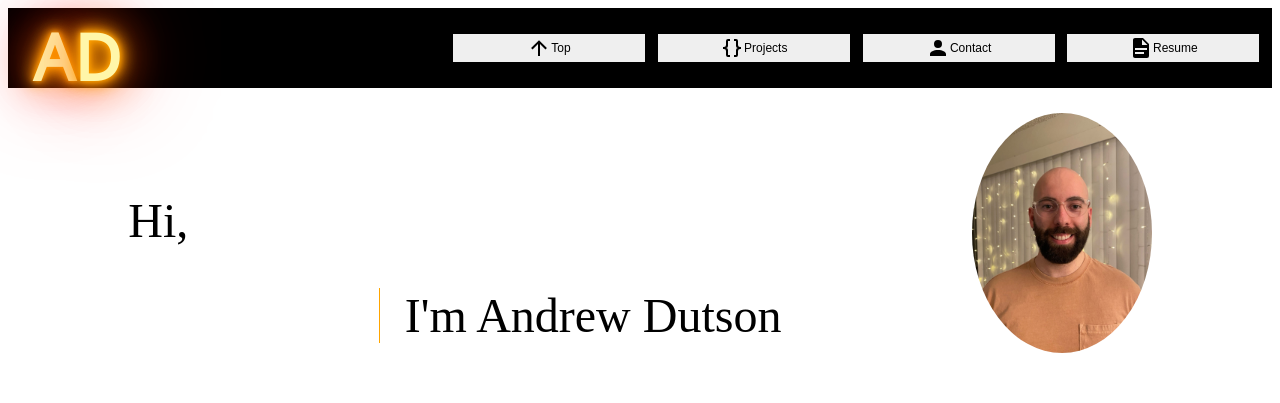
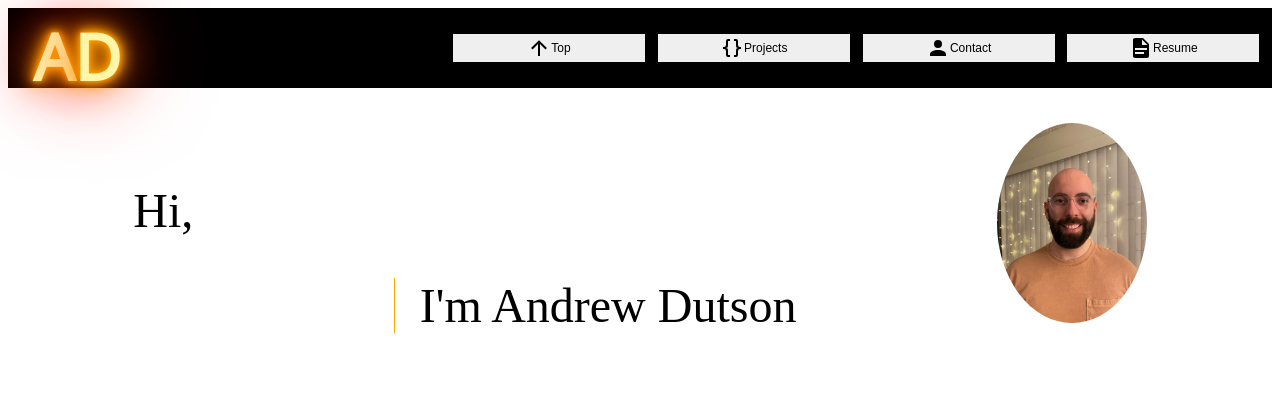
Before and after one commit to DutsAndrew/personal-portfolio, a React (Create React App) app: page / in a window 1280 px wide. Shown: the top 403 px of the page. Built offline with nearby package versions, Linux system fonts and the light colour scheme; the HTML template or start-up script is replaced by a standard one; a web font is replaced by a local one.

Commit message:
updated packages, fixed profile styling, removing uncessary import

```diff
--- a/src/components/Socials.tsx
+++ b/src/components/Socials.tsx
@@ -1,7 +1,6 @@
 import React from "react";
 import linkedinSVG from '../assets/linkedin.svg';
 import githubSVG from '../assets/github.svg';
-import emailSVG from '../assets/email-fast.svg';
 
 const Socials = () => {
 
--- a/src/styles/App.css
+++ b/src/styles/App.css
@@ -126,7 +126,7 @@
   margin-right: 2%;
   max-width: 20vw;
   height: auto;
-  max-height: 30vh;
+  max-height: 25vh;
 }
 
 .roles-container {
```
Also changed, not shown: 1 other file (tests, documents, lock files or other folders).
